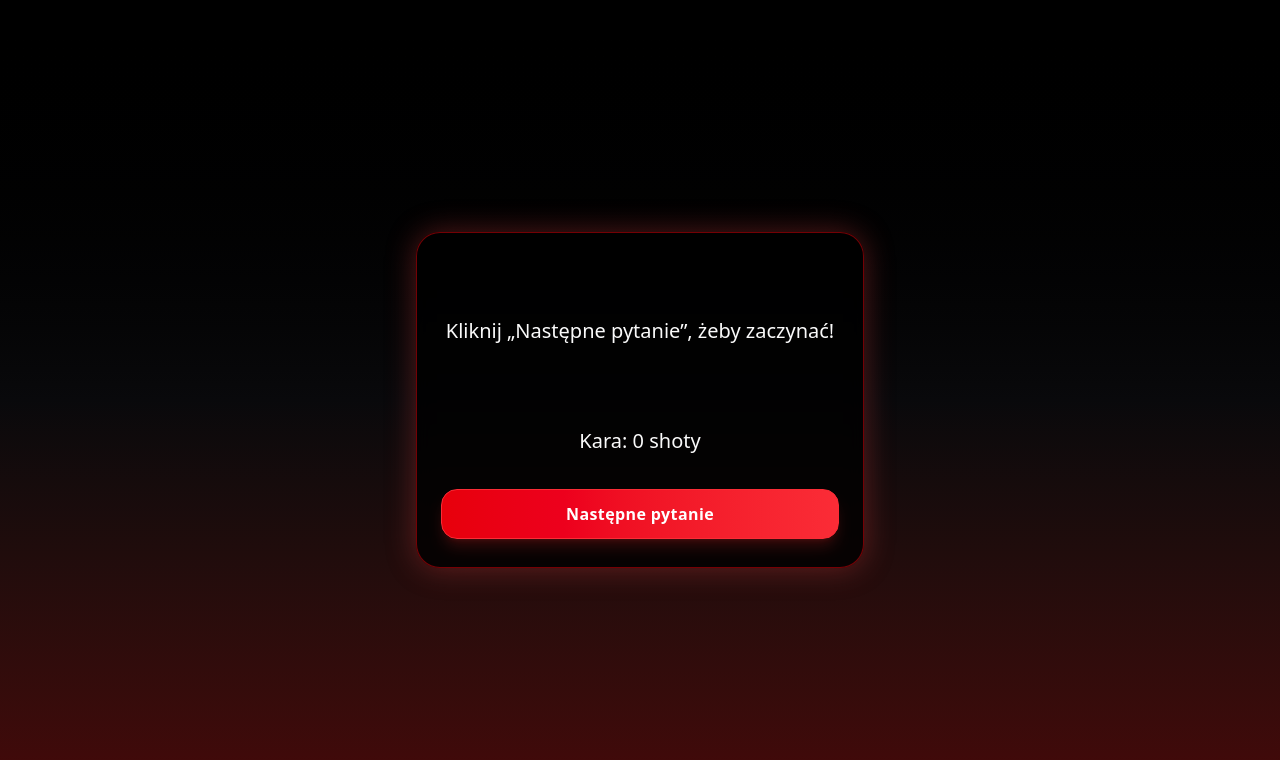
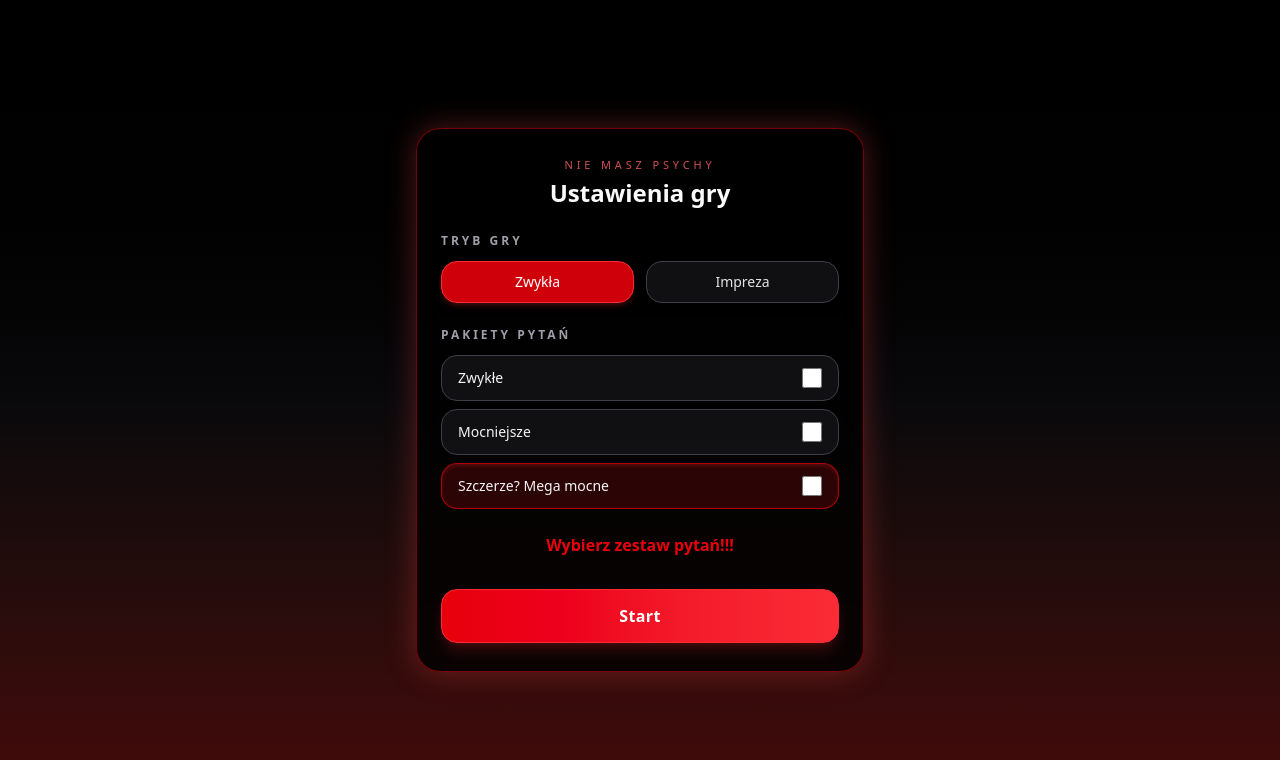
Before and after one commit to Mozlook/TruthOrDareFrontend, a React (Vite) app: page / in a window 1280 px wide. Both pictures are taken after a click on the button "Start". Shown: the top 760 px of the page. Built offline with nearby package versions, Linux system fonts and the light colour scheme.

Commit message:
prevention against starting without questions

```diff
--- a/src/components/CreateGame/CreateGame.tsx
+++ b/src/components/CreateGame/CreateGame.tsx
@@ -1,3 +1,4 @@
+import { useState } from "react";
 import type {
   GameMode,
   GameState,
@@ -26,8 +27,17 @@ const CreateGame: React.FC<Props> = ({
   setQuestionsPackage,
   setParty,
 }) => {
+  const [noQuestions, setNoQuestions] = useState<boolean>(false);
   function StartGame() {
-    setGameState("game");
+    if (
+      questionsPackge.normal !== false ||
+      questionsPackge.hard !== false ||
+      questionsPackge.hardcore !== false
+    ) {
+      setGameState("game");
+    } else {
+      setNoQuestions(true);
+    }
   }
 
   return (
@@ -66,9 +76,14 @@ const CreateGame: React.FC<Props> = ({
         <QuestionsPackagePicker
           questionsPackage={questionsPackge}
           setQuestionPackage={setQuestionsPackage}
+          setNoQuestions={setNoQuestions}
         />
       </div>
-
+      <div className="flex justify-center">
+        {noQuestions && (
+          <p className="text-red-600 font-semibold">Wybierz zestaw pytań!!!</p>
+        )}
+      </div>
       <button
         type="button"
         onClick={StartGame}
--- a/src/components/CreateGame/QuestionsPackagePicker.tsx
+++ b/src/components/CreateGame/QuestionsPackagePicker.tsx
@@ -3,11 +3,13 @@ import type { QuestionsPackage } from "../../models/models";
 type Props = {
   questionsPackage: QuestionsPackage;
   setQuestionPackage: React.Dispatch<React.SetStateAction<QuestionsPackage>>;
+  setNoQuestions: React.Dispatch<React.SetStateAction<boolean>>;
 };
 
 const QuestionsPackagePicker: React.FC<Props> = ({
   questionsPackage,
   setQuestionPackage,
+  setNoQuestions,
 }) => {
   return (
     <div className="space-y-2">
@@ -16,12 +18,13 @@ const QuestionsPackagePicker: React.FC<Props> = ({
         <input
           type="checkbox"
           checked={questionsPackage.normal}
-          onChange={(e) =>
+          onChange={(e) => {
             setQuestionPackage((prev) => ({
               ...prev,
               normal: e.target.checked,
-            }))
-          }
+            }));
+            setNoQuestions(false);
+          }}
           className="h-5 w-5 accent-red-500"
         />
       </label>
@@ -31,12 +34,13 @@ const QuestionsPackagePicker: React.FC<Props> = ({
         <input
           type="checkbox"
           checked={questionsPackage.hard}
-          onChange={(e) =>
+          onChange={(e) => {
             setQuestionPackage((prev) => ({
               ...prev,
               hard: e.target.checked,
-            }))
-          }
+            }));
+            setNoQuestions(false);
+          }}
           className="h-5 w-5 accent-red-500"
         />
       </label>
@@ -46,12 +50,13 @@ const QuestionsPackagePicker: React.FC<Props> = ({
         <input
           type="checkbox"
           checked={questionsPackage.hardcore}
-          onChange={(e) =>
+          onChange={(e) => {
             setQuestionPackage((prev) => ({
               ...prev,
               hardcore: e.target.checked,
-            }))
-          }
+            }));
+            setNoQuestions(false);
+          }}
           className="h-5 w-5 accent-red-500"
         />
       </label>
```
